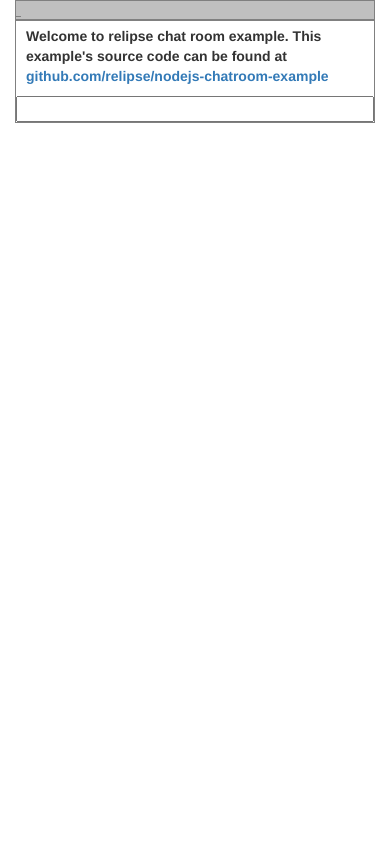
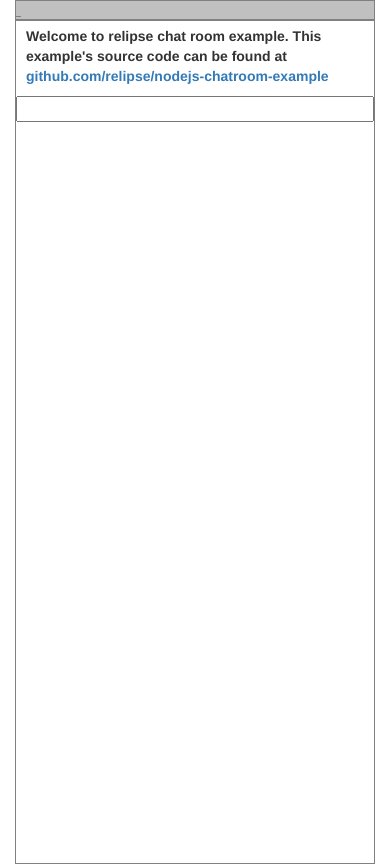
Before and after one commit to relipse/nodejs-chatroom-example, a website: page public/index.html in a window 390 px wide. Drawn offline with nearby package versions, Linux system fonts and the light colour scheme; no server answers.

Commit message:
still messing around

```diff
--- a/public/css/chatroom.css
+++ b/public/css/chatroom.css
@@ -32,6 +32,7 @@
 .messages {
   background-color: #FFFFFF;
   border: 1px solid gray;
+  height: 100%;
 }
 
 .messages ul{
@@ -76,7 +77,7 @@
     content: "";
   }
 
-  .expandHeight {
+  .membersContainer.expandHeight {
     height: auto;
   }
 }
--- a/public/index.html
+++ b/public/index.html
@@ -13,7 +13,7 @@
 <body>
 <div class="expandHeight container-fluid">
 	<div class="expandHeight row">
-		<div class="expandHeight col-xs-12 col-md-3 nopadding">
+		<div class="membersContainer expandHeight col-xs-12 col-md-3 nopadding">
 			<div class="members">
 				<ul class="memberList">
 					<li class="me"></li>
```
